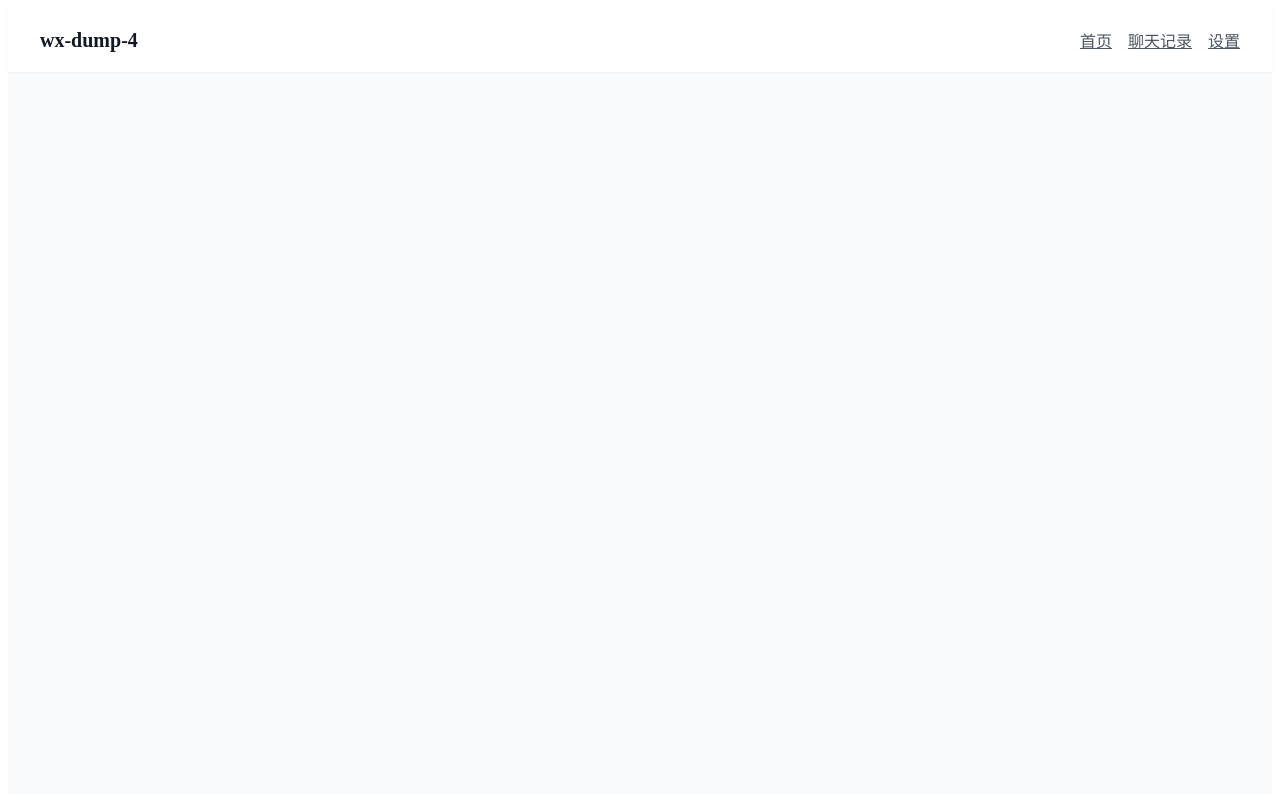
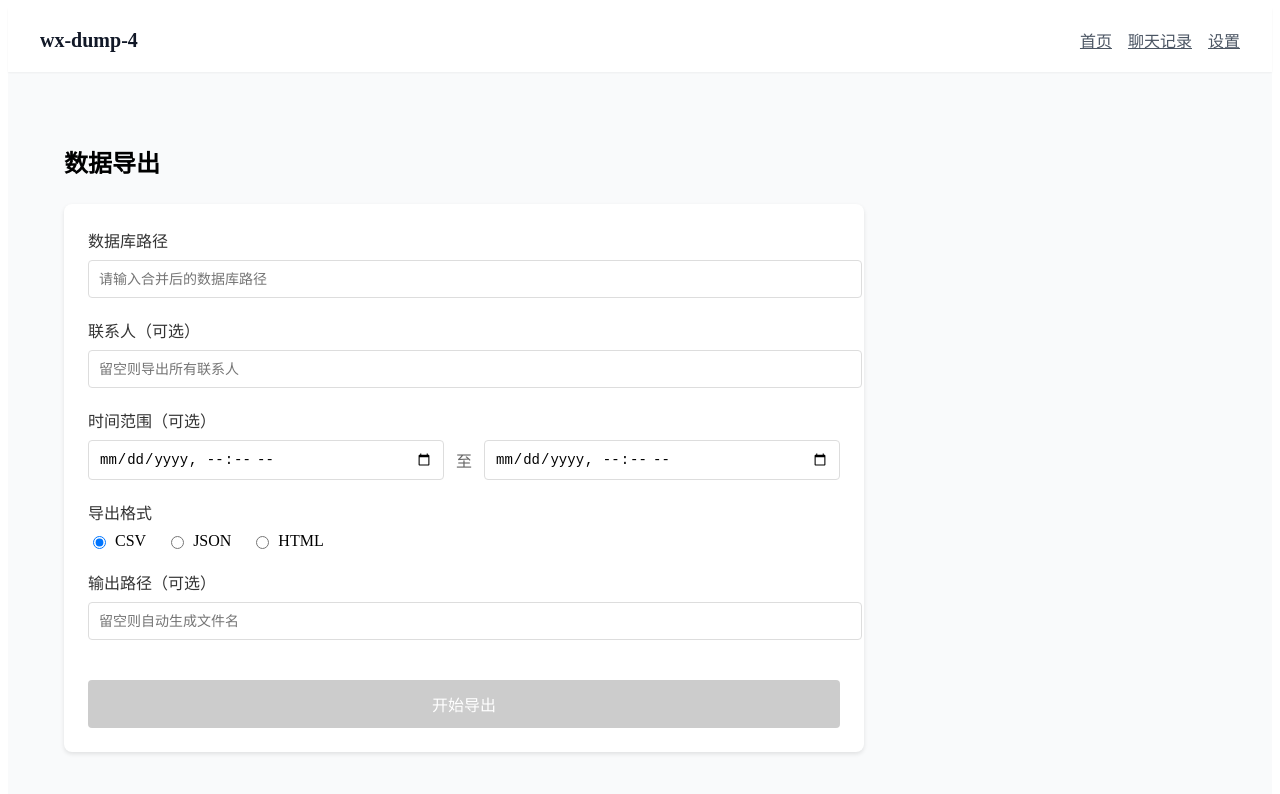
Before and after one commit to baiyajin/wx-dump-4, a Vue app in the folder frontend/: page /export in a window 1280 px wide. Shown: the top 794 px of the page. Built offline with nearby package versions, Linux system fonts and the light colour scheme.

Commit message:
Implement Export view with format selection and progress display

```diff
--- a/frontend/src/router/index.js
+++ b/frontend/src/router/index.js
@@ -1,6 +1,7 @@
 import { createRouter, createWebHistory } from 'vue-router'
 import Home from '../views/Home.vue'
 import Chat from '../views/Chat.vue'
+import Export from '../views/Export.vue'
 import Settings from '../views/Settings.vue'
 
 const routes = [
@@ -15,6 +16,11 @@ const routes = [
     component: Chat,
   },
   {
+    path: '/export',
+    name: 'Export',
+    component: Export,
+  },
+  {
     path: '/settings',
     name: 'Settings',
     component: Settings,
--- /dev/null
+++ b/frontend/src/views/Export.vue
@@ -0,0 +1,360 @@
+<template>
+  <div class="export-view">
+    <h2 class="text-2xl font-bold mb-6">数据导出</h2>
+
+    <div class="export-container">
+      <!-- 导出配置 -->
+      <div class="export-config">
+        <div class="config-section">
+          <label class="config-label">数据库路径</label>
+          <input
+            v-model="mergePath"
+            type="text"
+            placeholder="请输入合并后的数据库路径"
+            class="config-input"
+          />
+        </div>
+
+        <div class="config-section">
+          <label class="config-label">联系人（可选）</label>
+          <input
+            v-model="wxid"
+            type="text"
+            placeholder="留空则导出所有联系人"
+            class="config-input"
+          />
+        </div>
+
+        <div class="config-section">
+          <label class="config-label">时间范围（可选）</label>
+          <div class="time-range">
+            <input
+              v-model="startTime"
+              type="datetime-local"
+              class="config-input"
+              placeholder="开始时间"
+            />
+            <span class="time-separator">至</span>
+            <input
+              v-model="endTime"
+              type="datetime-local"
+              class="config-input"
+              placeholder="结束时间"
+            />
+          </div>
+        </div>
+
+        <div class="config-section">
+          <label class="config-label">导出格式</label>
+          <div class="format-options">
+            <label
+              v-for="format in exportFormats"
+              :key="format.value"
+              class="format-option"
+            >
+              <input
+                type="radio"
+                v-model="selectedFormat"
+                :value="format.value"
+              />
+              <span>{{ format.label }}</span>
+            </label>
+          </div>
+        </div>
+
+        <div class="config-section">
+          <label class="config-label">输出路径（可选）</label>
+          <input
+            v-model="outputPath"
+            type="text"
+            placeholder="留空则自动生成文件名"
+            class="config-input"
+          />
+        </div>
+
+        <button
+          @click="startExport"
+          :disabled="loading || !mergePath"
+          class="export-button"
+        >
+          {{ loading ? '导出中...' : '开始导出' }}
+        </button>
+      </div>
+
+      <!-- 导出进度 -->
+      <div v-if="exporting" class="export-progress">
+        <div class="progress-header">
+          <h3>导出进度</h3>
+          <span class="progress-status">{{ progressMessage }}</span>
+        </div>
+        <div v-if="progress > 0" class="progress-bar-container">
+          <div class="progress-bar" :style="{ width: progress + '%' }"></div>
+        </div>
+      </div>
+
+      <!-- 导出结果 -->
+      <div v-if="exportResult" class="export-result">
+        <div :class="['result-message', exportResult.success ? 'success' : 'error']">
+          {{ exportResult.message }}
+        </div>
+        <div v-if="exportResult.success && exportResult.file_path" class="result-file">
+          <span>文件路径：</span>
+          <a :href="exportResult.file_path" target="_blank" class="file-link">
+            {{ exportResult.file_path }}
+          </a>
+        </div>
+      </div>
+    </div>
+  </div>
+</template>
+
+<script setup>
+import { ref, computed } from 'vue'
+import { chatApi } from '../api/index.js'
+
+const mergePath = ref('')
+const wxid = ref('')
+const startTime = ref('')
+const endTime = ref('')
+const selectedFormat = ref('csv')
+const outputPath = ref('')
+const loading = ref(false)
+const exporting = ref(false)
+const progress = ref(0)
+const progressMessage = ref('')
+const exportResult = ref(null)
+
+const exportFormats = [
+  { label: 'CSV', value: 'csv' },
+  { label: 'JSON', value: 'json' },
+  { label: 'HTML', value: 'html' }
+]
+
+const startExport = async () => {
+  if (!mergePath.value) {
+    alert('请输入数据库路径')
+    return
+  }
+
+  loading.value = true
+  exporting.value = true
+  progress.value = 0
+  progressMessage.value = '准备导出...'
+  exportResult.value = null
+
+  try {
+    const requestData = {
+      merge_path: mergePath.value,
+      wxid: wxid.value || null,
+      start_time: startTime.value ? new Date(startTime.value).getTime() / 1000 : null,
+      end_time: endTime.value ? new Date(endTime.value).getTime() / 1000 : null,
+      output_path: outputPath.value || null
+    }
+
+    progressMessage.value = '正在导出...'
+    progress.value = 50
+
+    let response
+    if (selectedFormat.value === 'csv') {
+      response = await fetch('/api/export/csv', {
+        method: 'POST',
+        headers: { 'Content-Type': 'application/json' },
+        body: JSON.stringify(requestData)
+      })
+    } else if (selectedFormat.value === 'json') {
+      response = await fetch('/api/export/json', {
+        method: 'POST',
+        headers: { 'Content-Type': 'application/json' },
+        body: JSON.stringify(requestData)
+      })
+    } else {
+      response = await fetch('/api/export/html', {
+        method: 'POST',
+        headers: { 'Content-Type': 'application/json' },
+        body: JSON.stringify(requestData)
+      })
+    }
+
+    progress.value = 100
+    progressMessage.value = '导出完成'
+
+    const result = await response.json()
+    exportResult.value = result.data || result
+
+    if (exportResult.value.success) {
+      progressMessage.value = '导出成功'
+    } else {
+      progressMessage.value = '导出失败'
+    }
+  } catch (error) {
+    console.error('导出失败:', error)
+    exportResult.value = {
+      success: false,
+      message: error.message || '导出失败'
+    }
+    progressMessage.value = '导出失败'
+  } finally {
+    loading.value = false
+  }
+}
+
+// 从localStorage加载配置
+const loadConfig = () => {
+  mergePath.value = localStorage.getItem('merge_path') || ''
+}
+
+loadConfig()
+</script>
+
+<style scoped>
+.export-view {
+  padding: 24px;
+}
+
+.export-container {
+  max-width: 800px;
+}
+
+.export-config {
+  background: white;
+  border-radius: 8px;
+  padding: 24px;
+  box-shadow: 0 2px 4px rgba(0,0,0,0.1);
+  margin-bottom: 24px;
+}
+
+.config-section {
+  margin-bottom: 20px;
+}
+
+.config-label {
+  display: block;
+  font-weight: 500;
+  margin-bottom: 8px;
+  color: #333;
+}
+
+.config-input {
+  width: 100%;
+  padding: 10px;
+  border: 1px solid #ddd;
+  border-radius: 4px;
+  font-size: 14px;
+}
+
+.time-range {
+  display: flex;
+  align-items: center;
+  gap: 12px;
+}
+
+.time-separator {
+  color: #666;
+}
+
+.format-options {
+  display: flex;
+  gap: 20px;
+}
+
+.format-option {
+  display: flex;
+  align-items: center;
+  gap: 6px;
+  cursor: pointer;
+}
+
+.export-button {
+  width: 100%;
+  padding: 12px;
+  background: #2196f3;
+  color: white;
+  border: none;
+  border-radius: 4px;
+  font-size: 16px;
+  font-weight: 500;
+  cursor: pointer;
+  margin-top: 20px;
+}
+
+.export-button:hover:not(:disabled) {
+  background: #1976d2;
+}
+
+.export-button:disabled {
+  background: #ccc;
+  cursor: not-allowed;
+}
+
+.export-progress {
+  background: white;
+  border-radius: 8px;
+  padding: 24px;
+  box-shadow: 0 2px 4px rgba(0,0,0,0.1);
+  margin-bottom: 24px;
+}
+
+.progress-header {
+  display: flex;
+  justify-content: space-between;
+  align-items: center;
+  margin-bottom: 16px;
+}
+
+.progress-status {
+  color: #666;
+  font-size: 14px;
+}
+
+.progress-bar-container {
+  width: 100%;
+  height: 8px;
+  background: #f0f0f0;
+  border-radius: 4px;
+  overflow: hidden;
+}
+
+.progress-bar {
+  height: 100%;
+  background: #2196f3;
+  transition: width 0.3s;
+}
+
+.export-result {
+  background: white;
+  border-radius: 8px;
+  padding: 24px;
+  box-shadow: 0 2px 4px rgba(0,0,0,0.1);
+}
+
+.result-message {
+  padding: 12px;
+  border-radius: 4px;
+  margin-bottom: 12px;
+}
+
+.result-message.success {
+  background: #e8f5e9;
+  color: #2e7d32;
+}
+
+.result-message.error {
+  background: #ffebee;
+  color: #c62828;
+}
+
+.result-file {
+  font-size: 14px;
+  color: #666;
+}
+
+.file-link {
+  color: #2196f3;
+  text-decoration: none;
+  word-break: break-all;
+}
+
+.file-link:hover {
+  text-decoration: underline;
+}
+</style>
```
